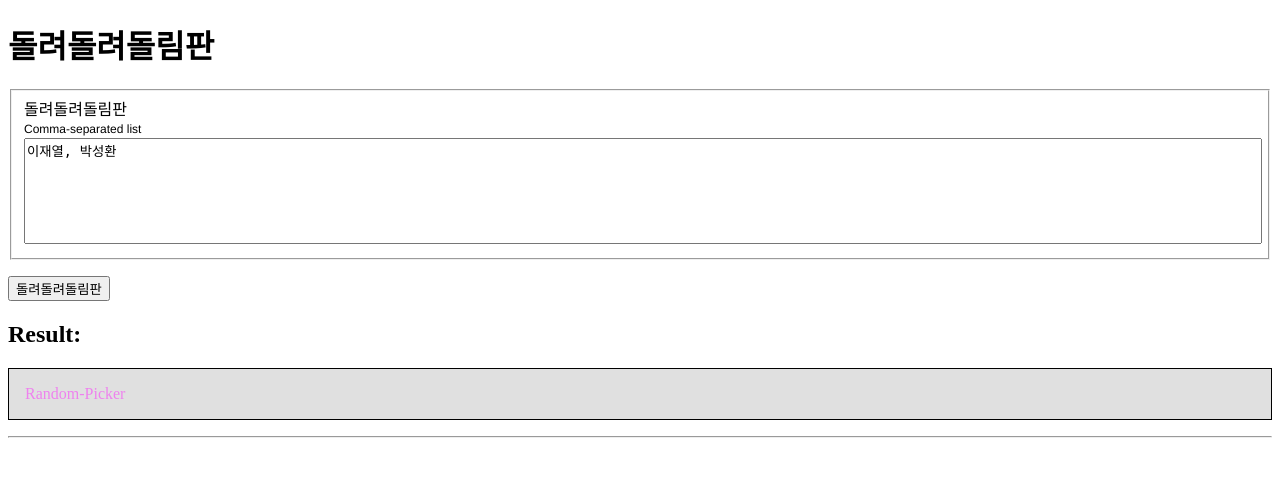
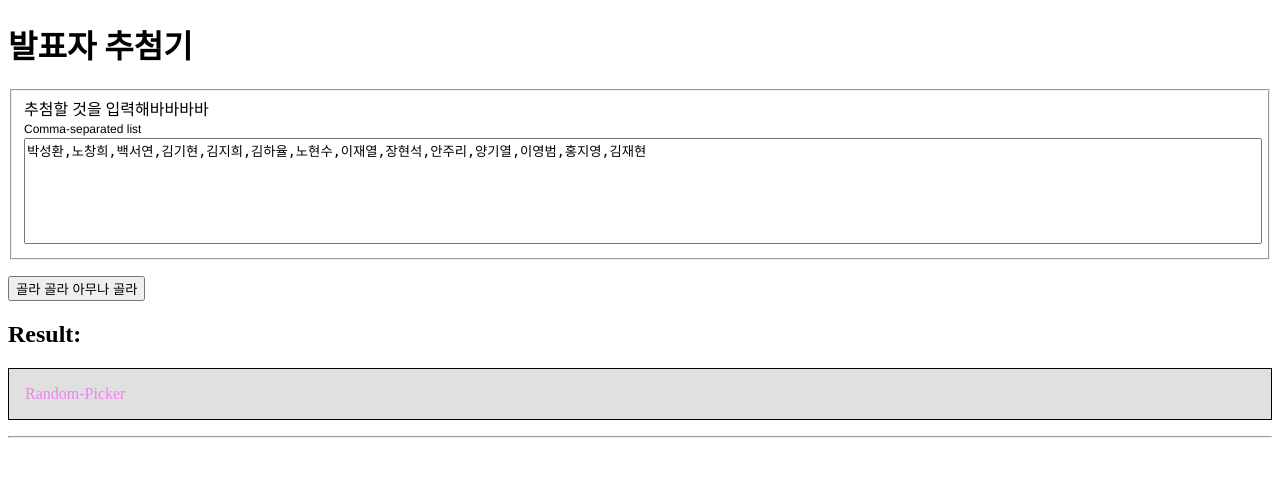
Before and after one commit to hongikexpdev/EXPHomepage, a Flask app: page /roulette in a window 1280 px wide. Shown: the top 477 px of the page. Run offline with Flask 2, Linux system fonts and the light colour scheme; some libraries are stand-ins or nearby versions.

Commit message:
Edit HTML

```diff
--- a/templates/d.html
+++ b/templates/d.html
@@ -20,19 +20,19 @@
 		</style>
 	</head>
 	<body>
-		<h1>돌려돌려돌림판</h1>
+		<h1>발표자 추첨기</h1>
 
 		<ins></ins>
 		<form method="get" action="/" onsubmit="return false;">
 			<fieldset>
 				<label>
-					돌려돌려돌림판<br>
+					추첨할 것을 입력해바바바바<br>
 					<div style="font: 12px/1.5 helvetica, sans-serif;">Comma-separated list</div>
-					<textarea style="width:100%; height: 100px; resize:none;" name="things" id="things">이재열, 박성환</textarea>
+					<textarea style="width:100%; height: 100px; resize:none;" name="things" id="things">박성환,노창희,백서연,김기현,김지희,김하율,노현수,이재열,장현석,안주리,양기열,이영범,홍지영,김재현</textarea>
 				</label>
 			</fieldset>
 			<p>
-				<input type="button" value="돌려돌려돌림판" onclick="rnd();">
+				<input type="button" value="골라 골라 아무나 골라" onclick="rnd();">
 			</p>
 		</form>
 
```
Also changed, not shown: 1 other file.
